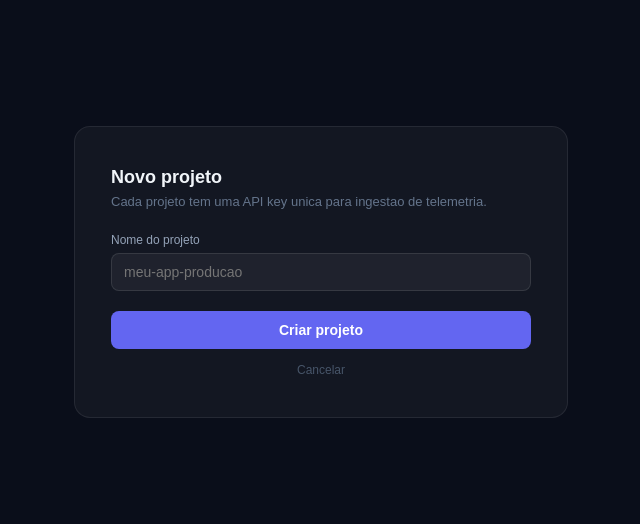
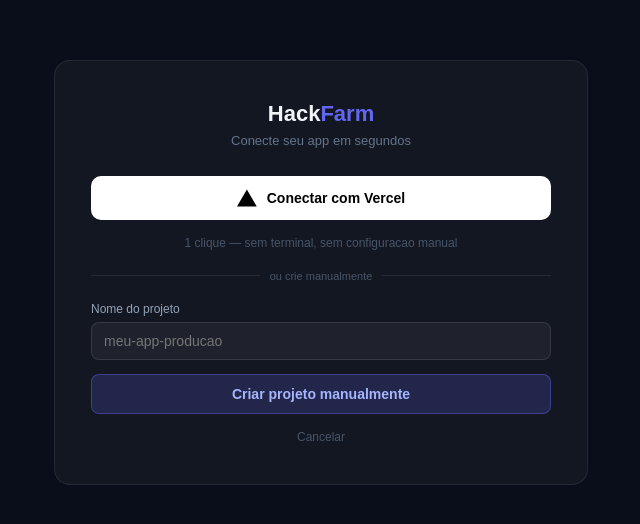
Before and after one commit to taleshack-prog/Health-System-IA, a Next.js app: page /dashboard/new-project in a window 1280 px wide. Shown: the part 128-652 px from the top of the page, without its empty margins (319-959 px from the left). Built offline with nearby package versions, Linux system fonts and the light colour scheme; no server answers.

Commit message:
feat: botao Conectar com Vercel na tela de novo projeto

```diff
--- a/src/app/dashboard/new-project/page.tsx
+++ b/src/app/dashboard/new-project/page.tsx
@@ -1,25 +1,29 @@
 'use client'
-import { useState } from 'react'
-import { useRouter } from 'next/navigation'
+import { useState } from "react"
+import { useRouter } from "next/navigation"
 
 export default function NewProjectPage() {
   const router = useRouter()
-  const [name, setName] = useState('')
-  const [apiKey, setApiKey] = useState('')
-  const [error, setError] = useState('')
+  const [name, setName] = useState("")
+  const [apiKey, setApiKey] = useState("")
+  const [error, setError] = useState("")
   const [loading, setLoading] = useState(false)
 
-  async function handleSubmit(e: React.FormEvent) {
+  const VERCEL_CLIENT_ID = process.env.NEXT_PUBLIC_VERCEL_CLIENT_ID || "oac_Q4qi8cAlXABoDSLkeG9JKSNf"
+  const APP_URL = process.env.NEXT_PUBLIC_APP_URL || "https://health-system-ia.vercel.app"
+  const vercelOAuthUrl = "https://vercel.com/integrations/hackfarm-observability/new"
+
+  async function handleManual(e: React.FormEvent) {
     e.preventDefault()
     setLoading(true)
-    const res = await fetch('/api/projects', {
-      method: 'POST',
-      headers: { 'Content-Type': 'application/json' },
+    const res = await fetch("/api/projects", {
+      method: "POST",
+      headers: { "Content-Type": "application/json" },
       body: JSON.stringify({ name }),
     })
     const data = await res.json()
     if (!res.ok) {
-      setError(data.error?.message ?? 'Erro ao criar projeto')
+      setError(data.error?.message ?? "Erro ao criar projeto")
       setLoading(false)
     } else {
       setApiKey(data.data.apiKey)
@@ -27,32 +31,69 @@
   }
 
   if (apiKey) return (
-    <div style={{ minHeight: '100vh', background: '#0a0e1a', display: 'flex', alignItems: 'center', justifyContent: 'center', fontFamily: 'sans-serif' }}>
-      <div style={{ background: 'rgba(255,255,255,0.04)', border: '1px solid rgba(255,255,255,0.08)', borderRadius: 16, padding: '40px 36px', width: '100%', maxWidth: 480 }}>
-        <div style={{ fontSize: 18, fontWeight: 700, color: '#f1f5f9', marginBottom: 8 }}>Projeto criado!</div>
-        <div style={{ fontSize: 13, color: '#f59e0b', marginBottom: 20 }}>Copie a API key agora — ela nao sera exibida novamente.</div>
-        <div style={{ background: 'rgba(99,102,241,0.1)', border: '1px solid rgba(99,102,241,0.3)', borderRadius: 8, padding: '12px 16px', fontFamily: 'monospace', fontSize: 13, color: '#a5b4fc', wordBreak: 'break-all', marginBottom: 24 }}>{apiKey}</div>
-        <a href="/dashboard" style={{ background: '#6366f1', color: '#fff', padding: '10px 24px', borderRadius: 8, textDecoration: 'none', fontSize: 14, fontWeight: 600 }}>Ir para o dashboard</a>
+    <div style={{ minHeight: "100vh", background: "#0a0e1a", display: "flex", alignItems: "center", justifyContent: "center", fontFamily: "sans-serif" }}>
+      <div style={{ background: "rgba(255,255,255,0.04)", border: "1px solid rgba(255,255,255,0.08)", borderRadius: 16, padding: "40px 36px", width: "100%", maxWidth: 480 }}>
+        <div style={{ fontSize: 18, fontWeight: 700, color: "#f1f5f9", marginBottom: 8 }}>Projeto criado!</div>
+        <div style={{ fontSize: 13, color: "#f59e0b", marginBottom: 20 }}>Copie a API key agora — ela nao sera exibida novamente.</div>
+        <div style={{ background: "rgba(99,102,241,0.1)", border: "1px solid rgba(99,102,241,0.3)", borderRadius: 8, padding: "12px 16px", fontFamily: "monospace", fontSize: 12, color: "#a5b4fc", wordBreak: "break-all", marginBottom: 16 }}>{apiKey}</div>
+        <div style={{ fontSize: 12, color: "#64748b", marginBottom: 20 }}>
+          Cole no terminal do seu projeto:
+        </div>
+        <div style={{ background: "rgba(0,0,0,0.3)", borderRadius: 8, padding: "10px 14px", fontFamily: "monospace", fontSize: 13, color: "#4ade80", marginBottom: 24 }}>
+          HACKFARM_API_KEY={apiKey.slice(0, 20)}...
+        </div>
+        <a href="/dashboard" style={{ background: "#6366f1", color: "#fff", padding: "10px 24px", borderRadius: 8, textDecoration: "none", fontSize: 14, fontWeight: 600 }}>Ir para o dashboard</a>
       </div>
     </div>
   )
 
   return (
-    <div style={{ minHeight: '100vh', background: '#0a0e1a', display: 'flex', alignItems: 'center', justifyContent: 'center', fontFamily: 'sans-serif' }}>
-      <div style={{ background: 'rgba(255,255,255,0.04)', border: '1px solid rgba(255,255,255,0.08)', borderRadius: 16, padding: '40px 36px', width: '100%', maxWidth: 420 }}>
-        <div style={{ fontSize: 18, fontWeight: 700, color: '#f1f5f9', marginBottom: 6 }}>Novo projeto</div>
-        <div style={{ fontSize: 13, color: '#64748b', marginBottom: 24 }}>Cada projeto tem uma API key unica para ingestao de telemetria.</div>
-        <form onSubmit={handleSubmit} style={{ display: 'flex', flexDirection: 'column', gap: 14 }}>
+    <div style={{ minHeight: "100vh", background: "#0a0e1a", display: "flex", alignItems: "center", justifyContent: "center", fontFamily: "sans-serif" }}>
+      <div style={{ background: "rgba(255,255,255,0.04)", border: "1px solid rgba(255,255,255,0.08)", borderRadius: 16, padding: "40px 36px", width: "100%", maxWidth: 460 }}>
+
+        <div style={{ textAlign: "center", marginBottom: 28 }}>
+          <div style={{ fontSize: 22, fontWeight: 700, color: "#f1f5f9" }}>Hack<span style={{ color: "#6366f1" }}>Farm</span></div>
+          <div style={{ fontSize: 13, color: "#64748b", marginTop: 6 }}>Conecte seu app em segundos</div>
+        </div>
+
+        <a href={vercelOAuthUrl} style={{
+          display: "flex", alignItems: "center", justifyContent: "center", gap: 10,
+          background: "#fff", color: "#000", padding: "12px", borderRadius: 10,
+          textDecoration: "none", fontSize: 14, fontWeight: 700, marginBottom: 16,
+          border: "none", width: "100%", boxSizing: "border-box",
+        }}>
+          <svg width="20" height="20" viewBox="0 0 76 65" fill="none">
+            <path d="M37.5274 0L75.0548 65H0L37.5274 0Z" fill="#000"/>
+          </svg>
+          Conectar com Vercel
+        </a>
+
+        <div style={{ textAlign: "center", fontSize: 12, color: "#475569", marginBottom: 20 }}>
+          1 clique — sem terminal, sem configuracao manual
+        </div>
+
+        <div style={{ display: "flex", alignItems: "center", gap: 10, marginBottom: 20 }}>
+          <div style={{ flex: 1, height: 1, background: "rgba(255,255,255,0.08)" }}/>
+          <span style={{ fontSize: 11, color: "#475569" }}>ou crie manualmente</span>
+          <div style={{ flex: 1, height: 1, background: "rgba(255,255,255,0.08)" }}/>
+        </div>
+
+        <form onSubmit={handleManual} style={{ display: "flex", flexDirection: "column", gap: 14 }}>
           <div>
-            <label style={{ fontSize: 12, color: '#94a3b8', display: 'block', marginBottom: 6 }}>Nome do projeto</label>
-            <input type="text" value={name} onChange={e => setName(e.target.value)} required placeholder="meu-app-producao" style={{ width: '100%', padding: '10px 12px', background: 'rgba(255,255,255,0.05)', border: '1px solid rgba(255,255,255,0.1)', borderRadius: 8, color: '#f1f5f9', fontSize: 14, outline: 'none', boxSizing: 'border-box' }} />
+            <label style={{ fontSize: 12, color: "#94a3b8", display: "block", marginBottom: 6 }}>Nome do projeto</label>
+            <input
+              type="text" value={name} onChange={e => setName(e.target.value)} required
+              placeholder="meu-app-producao"
+              style={{ width: "100%", padding: "10px 12px", background: "rgba(255,255,255,0.05)", border: "1px solid rgba(255,255,255,0.1)", borderRadius: 8, color: "#f1f5f9", fontSize: 14, outline: "none", boxSizing: "border-box" }}
+            />
           </div>
-          {error && <div style={{ fontSize: 12, color: '#f87171', background: 'rgba(239,68,68,0.1)', border: '1px solid rgba(239,68,68,0.2)', borderRadius: 6, padding: '8px 12px' }}>{error}</div>}
-          <button type="submit" disabled={loading} style={{ marginTop: 6, padding: '11px', background: '#6366f1', border: 'none', borderRadius: 8, color: '#fff', fontSize: 14, fontWeight: 600, cursor: loading ? 'not-allowed' : 'pointer', opacity: loading ? 0.7 : 1 }}>
-            {loading ? 'Criando...' : 'Criar projeto'}
+          {error && <div style={{ fontSize: 12, color: "#f87171", background: "rgba(239,68,68,0.1)", border: "1px solid rgba(239,68,68,0.2)", borderRadius: 6, padding: "8px 12px" }}>{error}</div>}
+          <button type="submit" disabled={loading} style={{ padding: "11px", background: "rgba(99,102,241,0.2)", border: "1px solid rgba(99,102,241,0.4)", borderRadius: 8, color: "#a5b4fc", fontSize: 14, fontWeight: 600, cursor: loading ? "not-allowed" : "pointer" }}>
+            {loading ? "Criando..." : "Criar projeto manualmente"}
           </button>
-          <a href="/dashboard" style={{ textAlign: 'center', fontSize: 12, color: '#475569', textDecoration: 'none' }}>Cancelar</a>
         </form>
+
+        <a href="/dashboard" style={{ display: "block", textAlign: "center", fontSize: 12, color: "#475569", textDecoration: "none", marginTop: 16 }}>Cancelar</a>
       </div>
     </div>
   )
```
